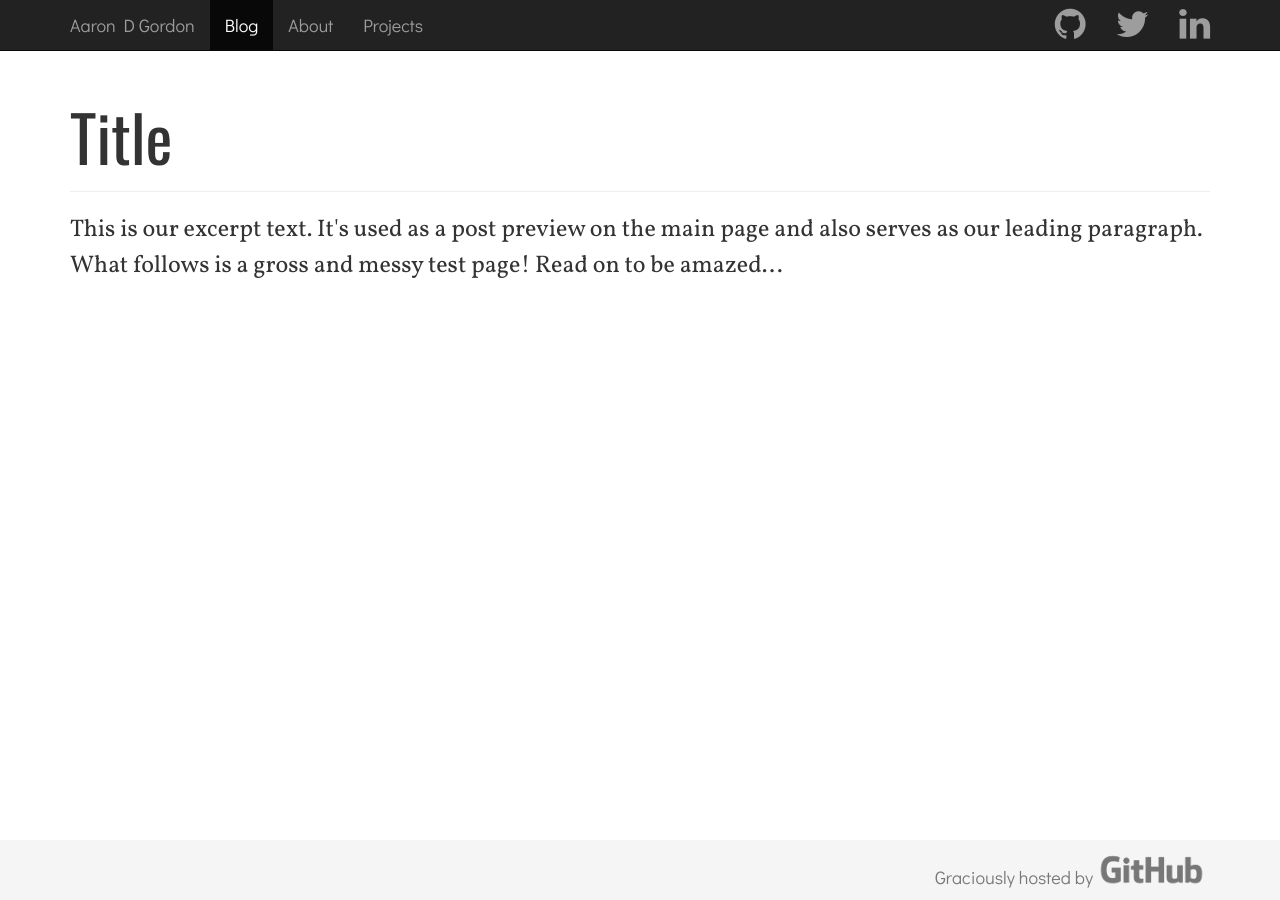
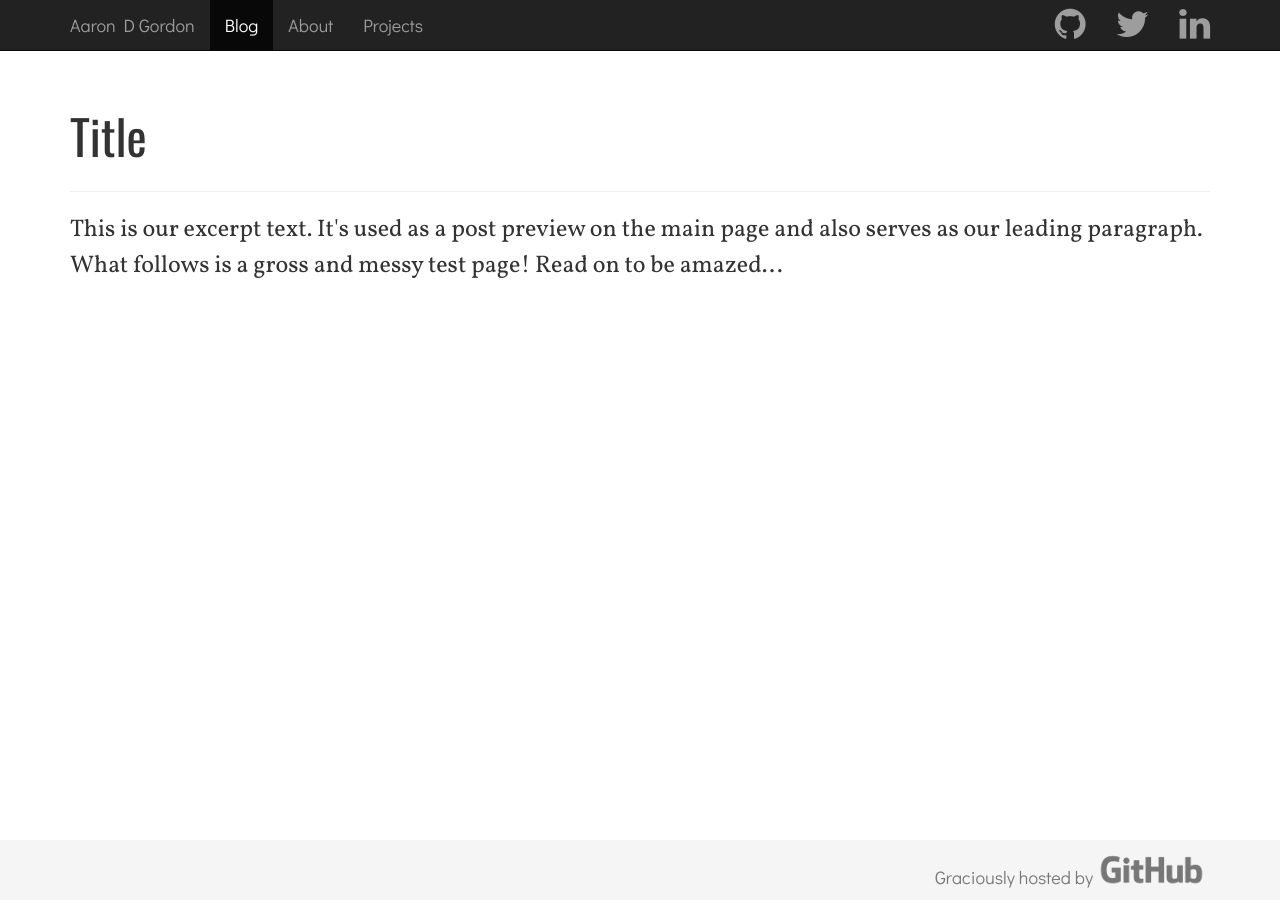
Before and after one commit to aarondgordon/aarondgordon.github.io, a Jekyll site: the page built from index.html, in a window 1280 px wide. Built offline with Jekyll 4.4.1, drawn with Linux system fonts in a browser that asks for light colours; nearby versions of some CDN libraries.

Commit message:
Tweaking header sizes

```diff
--- a/assets/css/default-layout.css
+++ b/assets/css/default-layout.css
@@ -30,13 +30,13 @@ body {
 }
 
 .h1, h1 {
-  font-size: 64px;
+  font-size: 48px;
   line-height: 72px;
 }
 
 .h2, h2 {
-  font-size: 36px;
-  line-height: 42px;
+  font-size: 32px;
+  line-height: 48px;
 }
 
 p {
```
